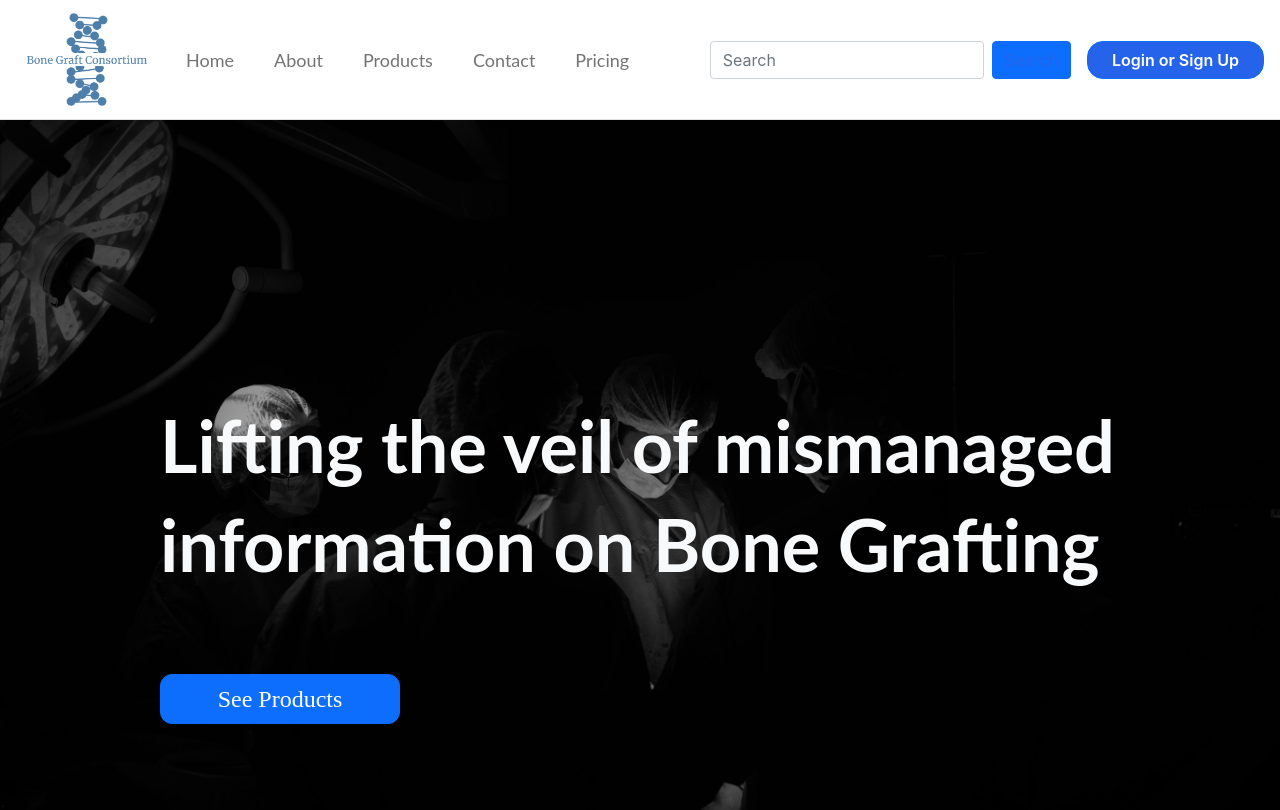
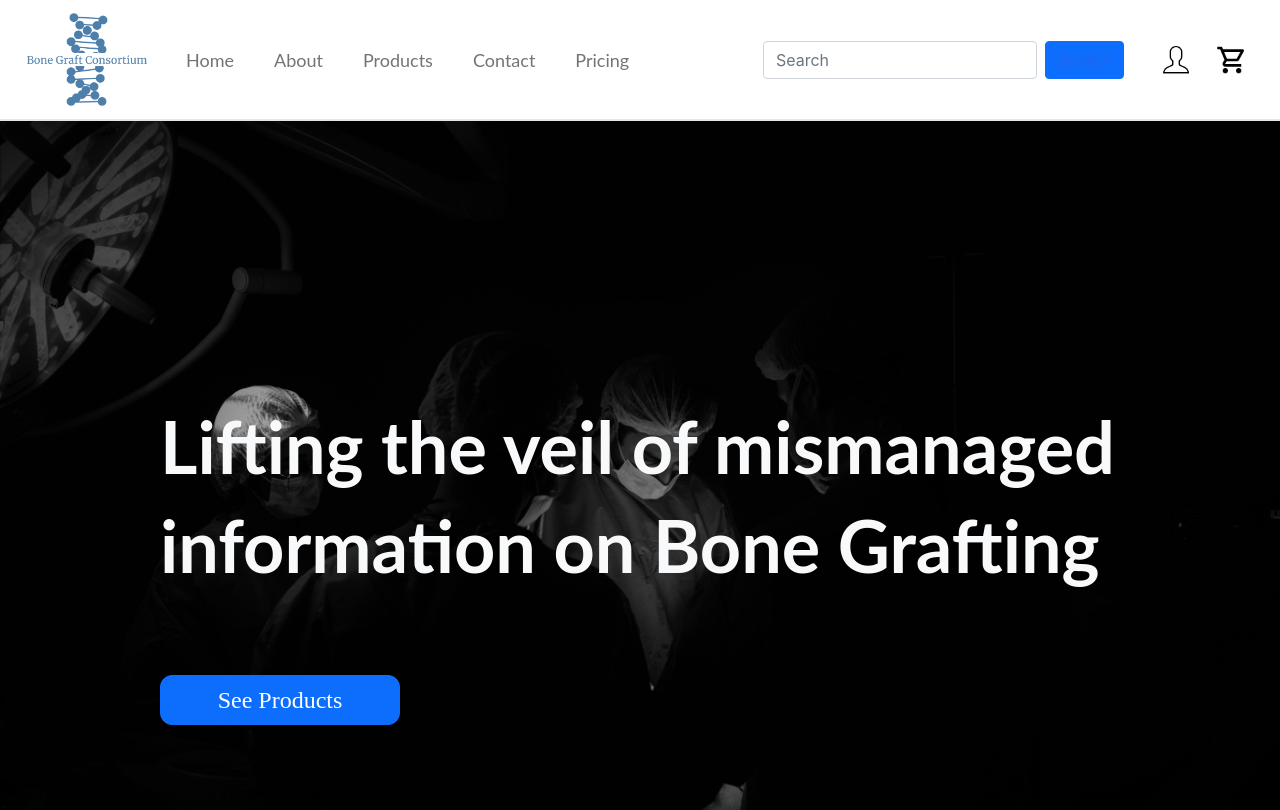
Before and after one commit to davidwilliford99/BGC, a React (Create React App) app in the folder app/: page / in a window 1280 px wide. Shown: the top 810 px of the page. Built offline with nearby package versions, Linux system fonts and the light colour scheme.

Commit message:
Succesfully connected API Test products

```diff
--- a/app/src/AppRouter.js
+++ b/app/src/AppRouter.js
@@ -12,6 +12,7 @@ import PricingPage from './pages/pricingPage'
 import ProductsPage from './pages/ProductsPage'
 import AccountPage from './pages/AccountPage'
 import LoginPage from './pages/LoginPage'
+import CartPage from './pages/CartPage'
 
 
 function AppRouter(){
@@ -32,6 +33,8 @@ function AppRouter(){
 
                 <Route path="/login" element={<LoginPage/>} />
 
+                <Route path="/cart" element={<CartPage/>} />
+
                 <Route path="/" element={<HomePage/>} />
 
             </Routes>
--- a/app/src/components/NavbarComp.js
+++ b/app/src/components/NavbarComp.js
@@ -8,13 +8,13 @@ import Navbar from 'react-bootstrap/Navbar';
 function NavScrollExample(props) {
 
 
-  const signedIn = false;
+  const signedIn = true;
 
 
   return (
 
 
-    <Navbar expand="lg" className='border-bottom' color='white'>
+    <Navbar expand="lg" className='border-b-2' color='white'>
       <Container fluid>
         <Navbar.Brand href="/home">
           <img
@@ -46,14 +46,25 @@ function NavScrollExample(props) {
           </Form>
 
 
-          {/* This section is for the user image. Only shows up when user is signed in */}
+          {/* This section is for the user image and cart. Only shows up when user is signed in */}
           {
             signedIn && (
+              <>
               <a href='/myaccount'>
-                <div id='user-img' className='rounded-full mr-4 ml-8 overflow-hidden'>
-                  <img src='images/user-img.png' className='h-10'/>
+                <div id='user-img' className='rounded-full mr-4 ml-8 p-1 overflow-hidden'>
+                  <img src='images/user-img.png' className='h-8'/>
                 </div>
               </a>
+
+
+              {/* Cart image */}
+              <a href='/cart'>
+                <div id='user-img' className='rounded-full mr-4 p-1 overflow-hidden'>
+                  <img src='images/cart.png' className='h-8'/>
+                </div>
+              </a>
+
+              </>
             )
           }
 
--- a/app/src/components/ProductComp.js
+++ b/app/src/components/ProductComp.js
@@ -21,15 +21,25 @@ function ProductComp(props) {
 
   return (
 
-    <div className="mx-2 w-1/6 bg-neutral-200 border">
+    <div className="m-3 p-4 w-1/6 border-2 border-black rounded-xl">
 
+      <a href="">
 
         <div id="product-details" className="m-2">
             <img src="https://wp04-media.cdn.ihealthspot.com/wp-content/uploads/sites/115/2021/08/What-are-the-Different-Types-of-Orthopedic-Doctors-768x512.jpg.webp" alt="product"/>
             <h1 className="text-xl my-2">{title}</h1>
             <h1 className="text-sm">{category}</h1>
-            <h1 className="text-sm">{description}</h1>
+            <h1 className="text-sm h-12">{description}</h1>
+
+            <div className="flex mt-5 items-center justify-between">
+              <a href=""><button className="bg-blue-500 text-white px-3 py-1 rounded-xl">Add to Cart</button></a>
+              <p className="font-semibold">$3500.00</p>
+            </div>
+
         </div>
+
+      </a>
+
 
 
     </div>
--- /dev/null
+++ b/app/src/pages/CartPage.js
@@ -0,0 +1,18 @@
+import React from 'react';
+
+
+/**
+ *
+ * For now, we will hard code this
+ *
+ * In the future, we will call the API to get the users
+ *
+ */
+
+export default function CartPage(props) {
+    return (
+        <div>
+            Cart
+        </div>
+    );
+}
--- a/app/src/pages/ProductsPage.js
+++ b/app/src/pages/ProductsPage.js
@@ -33,7 +33,7 @@ function ProductsPage() {
             <div className='flex items-center justify-center gap-5 m-5'>
                 <h1 className='font-["Lato"] font-normal tracking-wide'>Sort By:</h1>
 
-                <select name="dog-names" id="dog-names" className='border p-2 rounded-xl font-["Lato"]'>
+                <select name="dog-names" id="dog-names" className='border-2 p-2 rounded-xl font-["Lato"]'>
                     <option value="all" selected="selected">All Categories</option>
                     <option value="donor">Allograft</option>
                     <option value="dbm">DBM (demineralized bone matrix)</option>
@@ -42,7 +42,7 @@ function ProductsPage() {
                     <option value="proteins">Proteins</option>
                 </select>
 
-                <select name="dog-names" id="dog-names" className='border p-2 rounded-xl font-["Lato"]'>
+                <select name="dog-names" id="dog-names" className='border-2 p-2 rounded-xl font-["Lato"]'>
                     <option value="all" selected="selected">All Regulatory Pathways</option>
                     <option value="aatb">AATB</option>
                     <option value="501(k)">510(k)</option>
@@ -53,7 +53,7 @@ function ProductsPage() {
 
 
             {/* Product List */}
-            <div className='flex flex-wrap mx-20'>
+            <div className='flex flex-wrap m-20 justify-center'>
 
                 {
                     products.map((product) => {
```
Also changed, not shown: app/public/images/cart.png (added).
